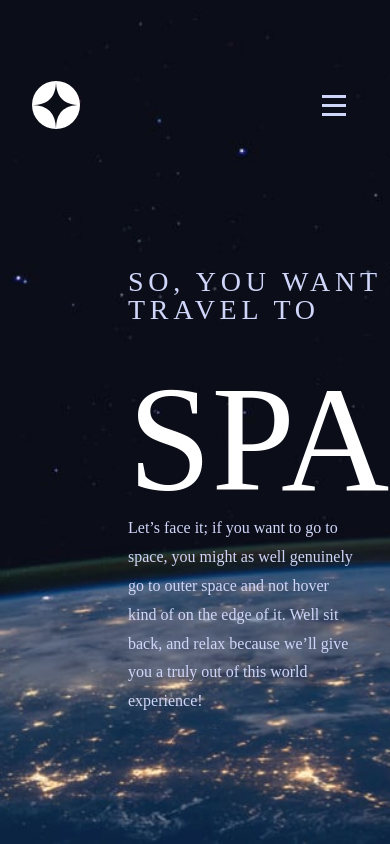
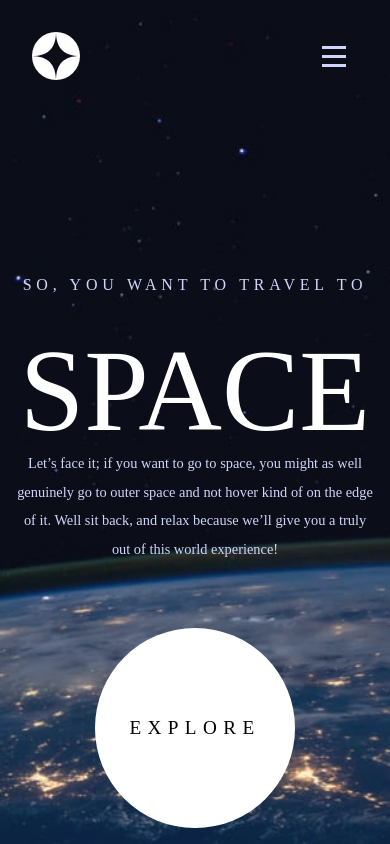
Before and after one commit to Ulysseassoo/Space-Tourism-Website, a React (Vite) app: page / in a window 390 px wide. Built offline with nearby package versions, Linux system fonts and the light colour scheme; a web font is replaced by a local one.

Commit message:
Homepage mobile/tablet done

```diff
--- a/src/Components/Navbar.jsx
+++ b/src/Components/Navbar.jsx
@@ -47,6 +47,14 @@ const Container = styled.header`
 	display: flex;
 	height: 150px;
 	align-items: center;
+	@media screen and (max-width: 900px) {
+		top: 0;
+		height: initial;
+		padding: 0;
+	}
+	@media screen and (max-width: 600px) {
+		padding: 2rem 0;
+	}
 `
 
 const Logo = styled.img`
@@ -100,16 +108,20 @@ const NavLinks = styled.nav`
 	align-items: center;
 	padding: 1rem 6rem;
 	height: 100%;
-	background-color: rgba(0, 0, 0, 0.4);
+	background-color: rgba(0, 0, 0, 0.8);
 	z-index: 100;
 	@supports (backdrop-filter: blur(40px)) {
-		background-color: rgba(0, 0, 0, 0.4);
 		background: transparent;
 		backdrop-filter: blur(40px);
+	}
+	@media screen and (max-width: 900px) {
+		padding: 0 2rem;
+		gap: 0;
 	}
 	@media screen and (max-width: 600px) {
 		position: fixed;
 		flex-direction: column;
+		gap: 2rem;
 		inset: 0 0 0 30%;
 		padding: 0 4rem;
 		justify-content: center;
@@ -131,6 +143,12 @@ const NavLinks = styled.nav`
 const Index = styled.span`
 	color: var(--third-color);
 	padding-right: 0.5rem;
+	@media screen and (max-width: 900px) {
+		display: none;
+	}
+	@media screen and (max-width: 600px) {
+		display: block;
+	}
 `
 
 export default Navbar
--- a/src/Screens/Home.jsx
+++ b/src/Screens/Home.jsx
@@ -1,14 +1,19 @@
 import React from "react"
 import styled from "styled-components"
 import HomeBackground from "../assets/home/background-home-desktop.jpg"
+import HomeBackgroundTablet from "../assets/home/background-home-tablet.jpg"
 import HomeBackgroundMobile from "../assets/home/background-home-mobile.jpg"
 import { Container, DefaultText, H1, H5, H4 } from "../Theme/global"
+import { useNavigate } from "react-router"
 
 const Home = () => {
+	const navigate = useNavigate()
+
 	return (
 		<HomeContainer
 			image={HomeBackground}
 			mobileImage={HomeBackgroundMobile}
+			tabletImage={HomeBackgroundTablet}
 			initial={{ opacity: 0 }}
 			animate={{ opacity: 1 }}
 			exit={{ opacity: 0 }}
@@ -23,7 +28,7 @@ const Home = () => {
 					</BodyText>
 				</Center>
 				<CenterEnd>
-					<Circle>
+					<Circle onClick={() => navigate("/destination")}>
 						<Text>Explore</Text>
 					</Circle>
 				</CenterEnd>
@@ -41,15 +46,32 @@ const Flex = styled.div`
 	padding: 8rem;
 	display: flex;
 	align-items: center;
+	@media screen and (max-width: 900px) {
+		flex-direction: column;
+		gap: 4rem;
+		padding: 4rem;
+	}
+	@media screen and (max-width: 600px) {
+		padding: 2rem;
+	}
+	@media screen and (max-width: 391px) {
+		padding: 1rem;
+	}
 `
 const Center = styled.div`
 	flex: 2;
+	@media screen and (max-width: 900px) {
+		text-align: center;
+	}
 `
 const CenterEnd = styled(Center)`
 	align-self: end;
 	flex: 1;
+	@media screen and (max-width: 900px) {
+		align-self: initial;
+	}
 `
-const Circle = styled.button`
+const Circle = styled.div`
 	padding: 1rem;
 	height: 200px;
 	background: white;
@@ -90,6 +112,9 @@ const Text = styled(H4)`
 const BodyText = styled(DefaultText)`
 	line-height: 1.8rem;
 	max-width: 50%;
+	@media screen and (max-width: 900px) {
+		max-width: 100%;
+	}
 `
 const TextTitle = styled(H5)`
 	margin-bottom: 2.5rem;
--- a/src/Theme/global.js
+++ b/src/Theme/global.js
@@ -67,6 +67,11 @@ export const Container = styled(motion.section)`
 	min-height: 100vh;
 	background: ${({ image }) => (image ? `url(${image})` : "")};
 	background-size: cover;
+	@media screen and (max-width: 900px) {
+		background: ${({ tabletImage }) => (tabletImage ? `url(${tabletImage})` : "")};
+		background-repeat: no-repeat;
+		background-size: cover;
+	}
 	@media screen and (max-width: 600px) {
 		background: ${({ mobileImage }) => (mobileImage ? `url(${mobileImage})` : "")};
 		background-repeat: no-repeat;
@@ -79,6 +84,12 @@ export const H1 = styled.h1`
 	font-size: 9.375rem;
 	text-transform: uppercase;
 	color: var(--third-color);
+	@media screen and (max-width: 900px) {
+		font-size: 8.775rem;
+	}
+	@media screen and (max-width: 600px) {
+		font-size: 7.25rem;
+	}
 `
 
 export const H2 = styled.h2`
@@ -102,6 +113,12 @@ export const H5 = styled.h5`
 	letter-spacing: 4.75px;
 	text-transform: uppercase;
 	color: var(--second-color);
+	@media screen and (max-width: 900px) {
+		font-size: 1.25rem;
+	}
+	@media screen and (max-width: 600px) {
+		font-size: 1rem;
+	}
 `
 
 export const SubH1 = styled.p`
@@ -125,4 +142,7 @@ export const NavbarText = styled.p`
 export const DefaultText = styled.p`
 	font-size: 1rem;
 	color: var(--second-color);
+	@media screen and (max-width: 600px) {
+		font-size: 0.9rem;
+	}
 `
```
